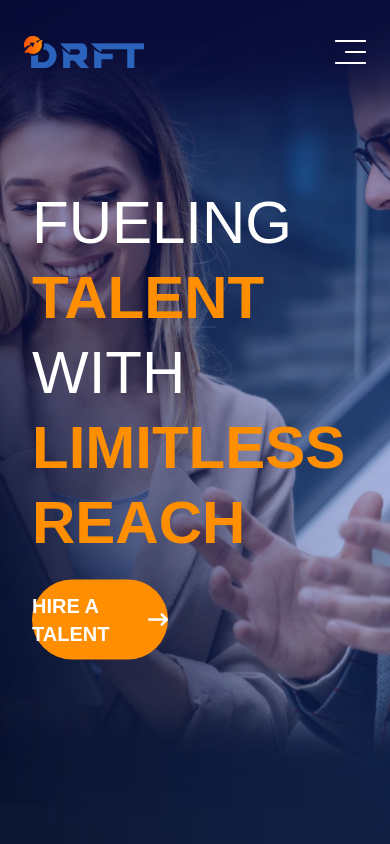
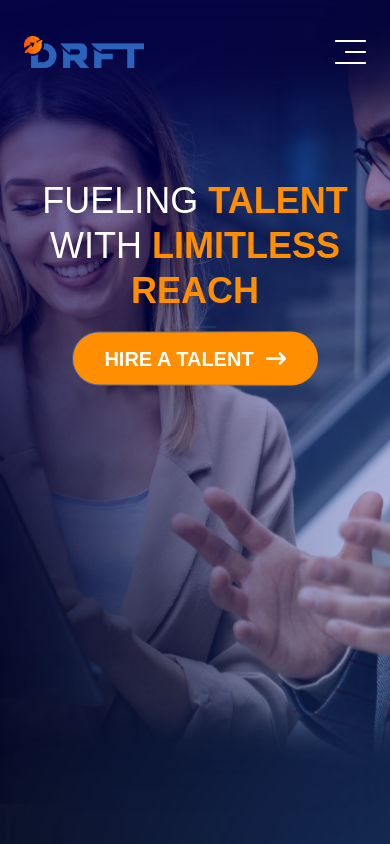
Before and after one commit to wizx-solutions/DRFTwebsite, a Next.js app in the folder drft-web/: page / in a window 390 px wide. Built offline with nearby package versions, Linux system fonts and the light colour scheme.

Commit message:
Landing complete with mob version

```diff
--- a/drft-web/app/sections/Landing.jsx
+++ b/drft-web/app/sections/Landing.jsx
@@ -6,17 +6,23 @@ import { FaArrowRightLong } from "react-icons/fa6";
 
 const Landing = () => {
 return (
-    <div className="flex items-center justify-center h-screen absolute top-0 overflow-hidden">
+    <div className="flex items-center justify-center h-screen absolute top-0 overflow-hidden -z-50">
         <div className="relative w-screen h-screen">
-            <img src="/Hero.webp" alt="" className='absolute lg:top-12 -top-10 left-0 w-full h-full object-cover -z-50'/>
-            <div className="absolute -top-[200px] left-60 w-[1200px] h-[1200px] bg-blueDark rounded-full blur-[1000px] transform -translate-x-1/2 -translate-y-1/2 -z-10"></div>
-            <div className="absolute -bottom-[400px] -right-[600px] w-[800px] h-[800px] bg-blueLight rounded-full blur-[400px] -z-10"></div>
+            <img src="/Hero.webp" alt="" className='absolute lg:top-12 -top-10 left-0 w-full h-full object-cover -z-50 pointer-events-none'/>
+            <div className="absolute lg:-top-[200px] -top-[150px] lg:left-60 left-0 w-[1200px] h-[1200px] bg-blueDark rounded-full lg:blur-[1000px] blur-[400px] transform -translate-x-1/2 -translate-y-1/2 -z-10"></div>
+            <div className="absolute -bottom-[400px] -right-[600px] w-[800px] h-[500px] lg:w-[500px] lg:h-[800px] bg-blueLight rounded-full lg:blur-[400px] blur-[250px] -z-10"></div>
             <div className="absolute w-full h-20 top-0 left-0 right-0 mx-auto bg-brandBlack blur-2xl -z-20"></div>
             <div className="absolute w-full h-52 -bottom-28 left-0 right-0 mx-auto bg-brandBlack blur-2xl -z-20"></div>
 
-            <div className='absolute top-1/2 transform -translate-y-1/2 lg:px-16 px-8'>
-                <h1 className='text-white text-6xl uppercase leading-tight'>Fueling <span className='font-bold text-orangeLight'>Talent</span> <br /> with <span className='font-bold text-orangeLight'>limitless reach</span></h1>
-                <div className="flex flex-row w-5/12 py-3 bg-orangeLight rounded-full text-white font-bold text-xl justify-center items-center align-middle mt-5 hover:bg-blueLight cursor-pointer transition-all">HIRE A TALENT <span className='ml-3'><FaArrowRightLong size={20}/></span></div>
+            <div className='absolute lg:top-1/2 top-1/3 transform -translate-y-1/2  lg:px-16 px-8 items-center justify-center flex flex-col lg:justify-start lg:items-start'>
+                <h1 className='text-white lg:text-6xl text-4xl text-center lg:text-left uppercase leading-tight'>Fueling <span className='font-bold text-orangeLight'>Talent</span> <br /> with <span className='font-bold text-orangeLight'>limitless reach</span></h1>
+
+                <div className="relative lg:w-5/12 w-3/4 py-3 bg-orangeLight rounded-full text-white font-bold text-xl justify-center items-center align-middle mt-5 hover:bg-blueLight cursor-pointer transition-all">
+                  <div className="absolute inset-0 rounded-full border-2 border-transparent before:content-[''] before:absolute before:inset-0 before:rounded-full before:bg-gradient-to-r before:from-blueLight before:to-orangeLight before:z-[-1] before:m-[-3px]"></div>
+                  <div className="relative z-10 flex flex-row items-center justify-center">
+                    HIRE A TALENT <span className='ml-3'><FaArrowRightLong size={20}/></span>
+                  </div>
+                </div>
 
             </div>
 
--- a/drft-web/components/ui/Navbar.jsx
+++ b/drft-web/components/ui/Navbar.jsx
@@ -12,8 +12,8 @@ const Navbar = () => {
 
 return (
     <nav>
-        <div className='max-w-full mx-auto px-6 sm:px-6 lg:px-16 lg:py-2 py-4'>
-            <div className="py-5 lg:flex justify-between items-center hidden">
+        <div className='max-w-full mx-auto px-6 sm:px-6 lg:px-16 lg:py-2 py-4 z-50'>
+            <div className="py-5 lg:flex justify-between items-center hidden z-50">
                 <a href="/"><div className="flex flex-row items-center">
                     <img src={'/Logo.png'} alt="logo" width={120} height={25}/>
                 </div></a>
```
